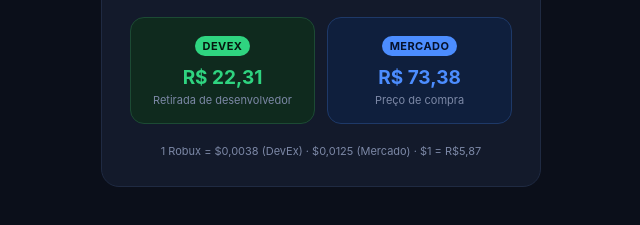
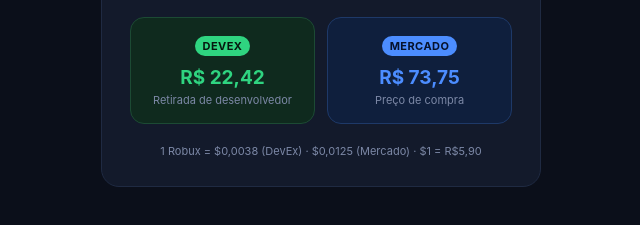
Before and after one commit to matheusasturofc-del/rbxconverter, a plain HTML site: page index.html in a window 1280 px wide. Shown: the part 457-682 px from the top of the page, 319-959 px from the left. Drawn offline with Linux system fonts and the light colour scheme.

Commit message:
Atualiza cotação USD/BRL para 5.90 - 2026-11-26

```diff
--- a/index.html
+++ b/index.html
@@ -189,13 +189,13 @@
     </div>
   </div>
 
-  <div class="footer">1 Robux = $0,0038 (DevEx) · $0,0125 (Mercado) · $1 = R$5,87</div>
+  <div class="footer">1 Robux = $0,0038 (DevEx) · $0,0125 (Mercado) · $1 = R$5,90</div>
 </div>
 
 <script>
   const RATE_DEVEX = 0.0038;
   const RATE_MERCADO = 0.0125;
-  const USD_BRL = 5.87;
+  const USD_BRL = 5.90;
 
   let mode = 'r2m';
 
```
